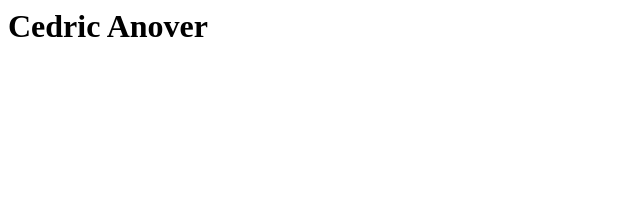
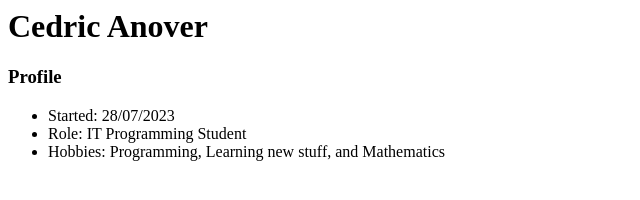
Before and after one commit to ca20110820/ca20110820.github.io, a plain HTML site: page index.html in a window 1280 px wide. Shown: the whole page, without its empty margins (0-640 px from the left). Drawn offline with Linux system fonts and the light colour scheme.

Commit message:
Updated my profile

```diff
--- a/index.html
+++ b/index.html
@@ -1 +1,8 @@
 <h1>Cedric Anover</h1>
+
+<h3>Profile</h3>
+<ul>
+    <li>Started: 28/07/2023</li>
+    <li>Role: IT Programming Student</li>
+    <li>Hobbies: Programming, Learning new stuff, and Mathematics</li>
+</ul>
```
